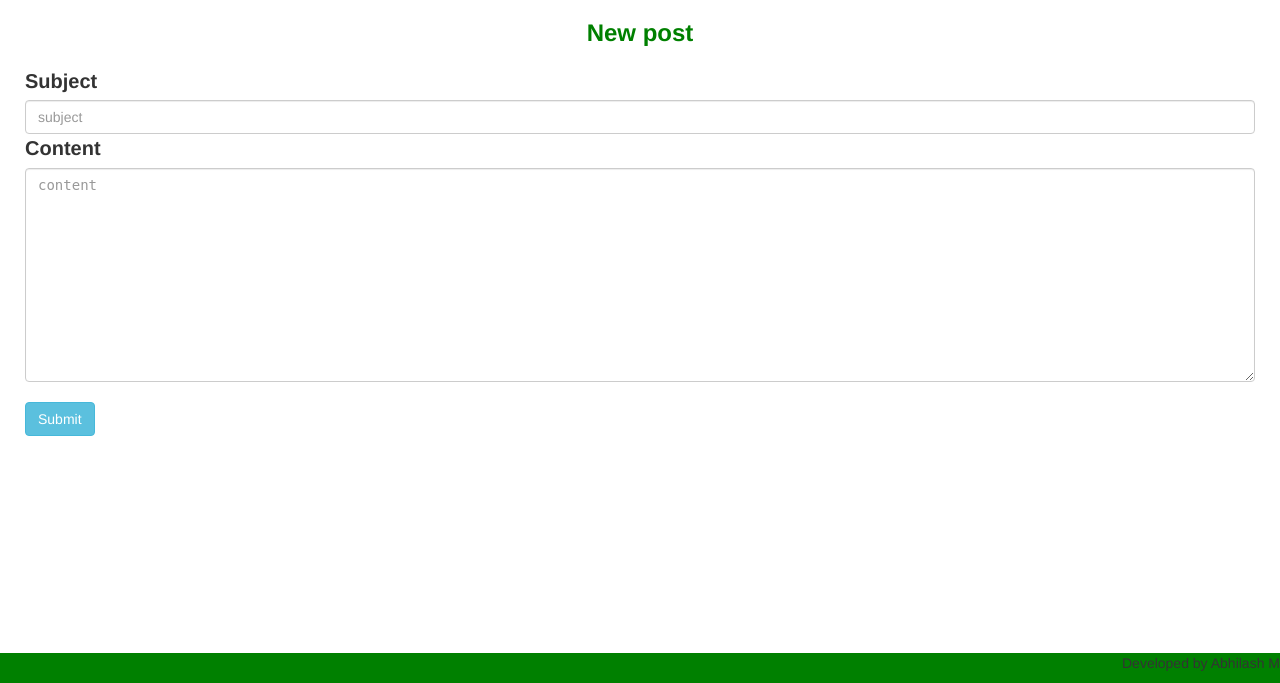
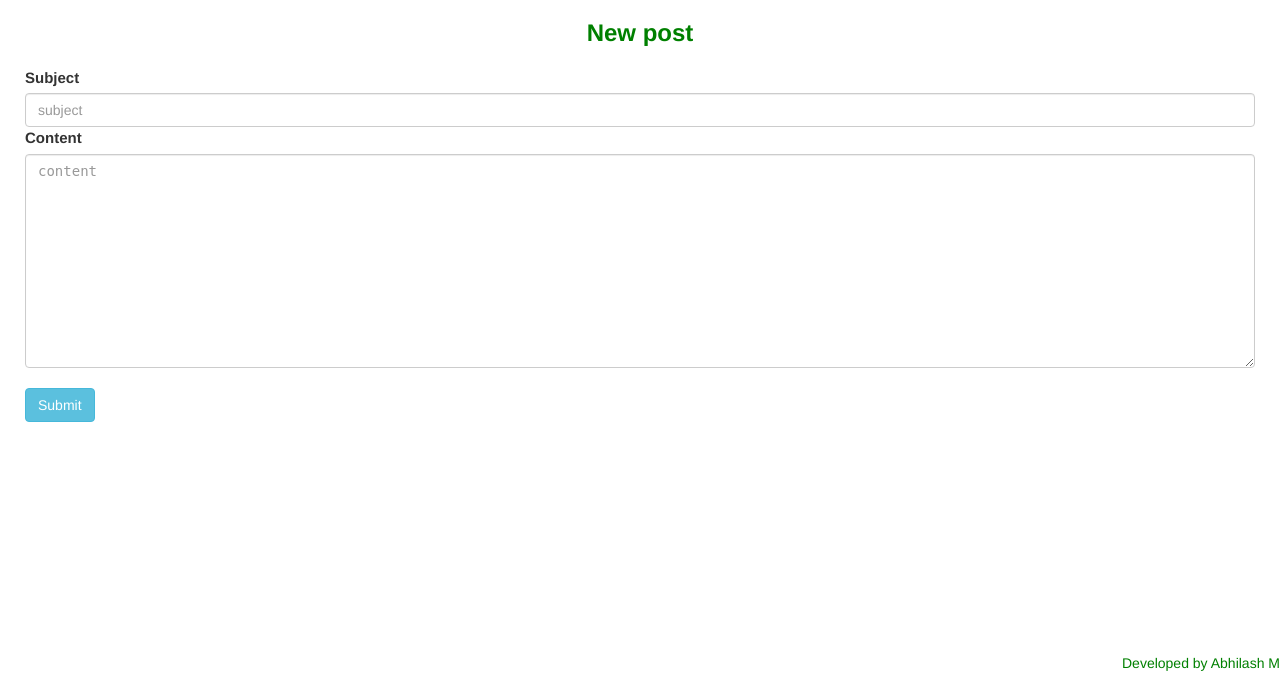
Before and after one commit to mabhilash/multi-user-blog, a Python web app: template templates/newpost.html in a window 1280 px wide. Shown: the part 117-800 px from the top of the page. Run offline with Jinja, Linux system fonts and the light colour scheme; the template is opened without the code that fills it, so the values that code supplies are empty; some libraries are stand-ins or nearby versions.

Commit message:
Footer changes

```diff
--- a/static/main.css
+++ b/static/main.css
@@ -22,7 +22,7 @@ body {
     right: 0;
     bottom: 0;
     left: 0;
-    background-color: green;
+    color: green;
     text-align: right;
 
 
@@ -54,6 +54,8 @@ body {
     margin-right: 10px;
     margin-left: 10px;
 }
+
+
 
 .login-area {
     font-size: 14px;
@@ -99,9 +101,12 @@ h2 {
     color: red;
 }
 
+.signup-form{
+    width: 250px;
+}
 label {
   display: block;
-  font-size: 20px;
+  font-size: 15px;
 }
 
 label + label {
```
